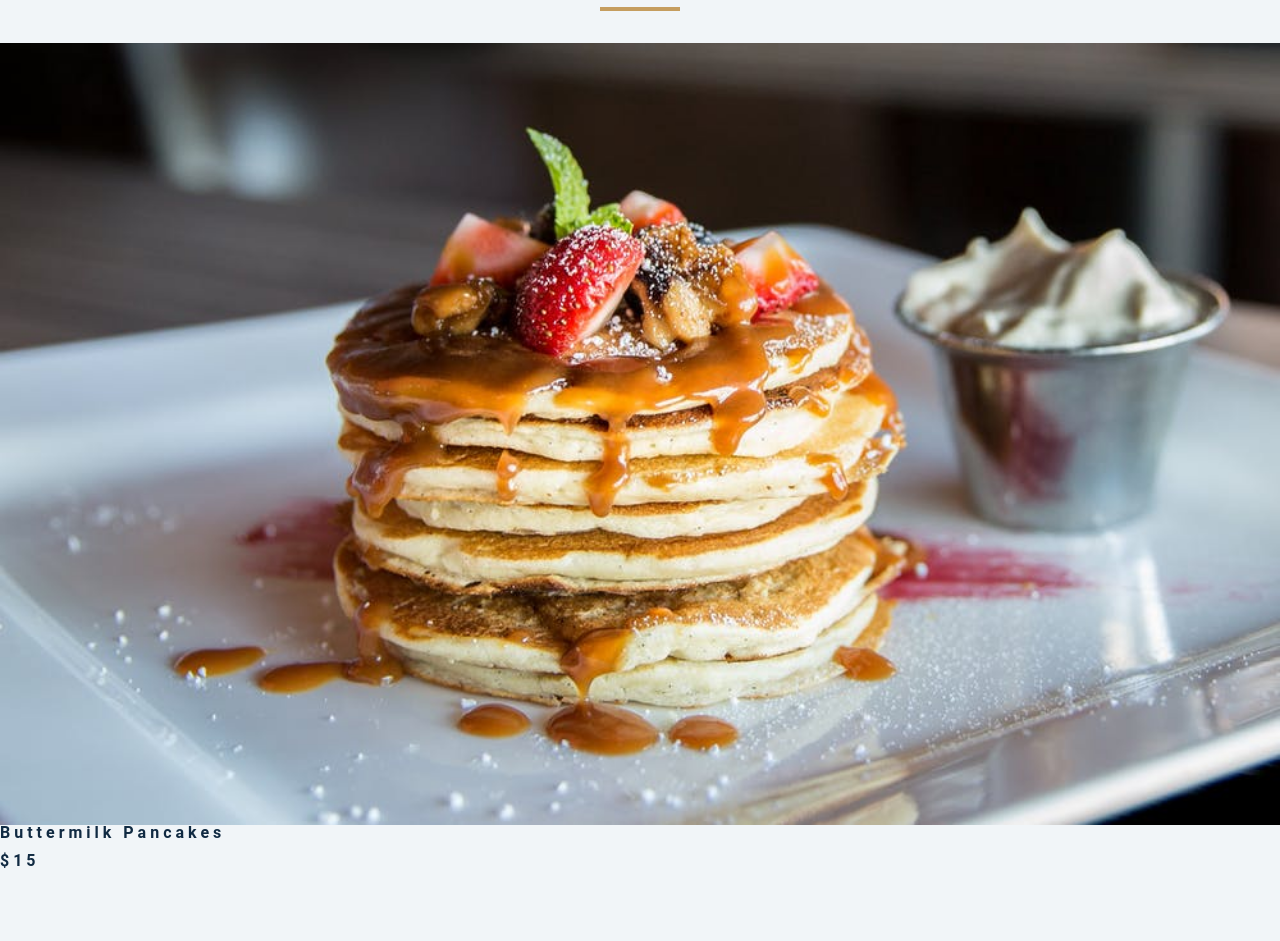
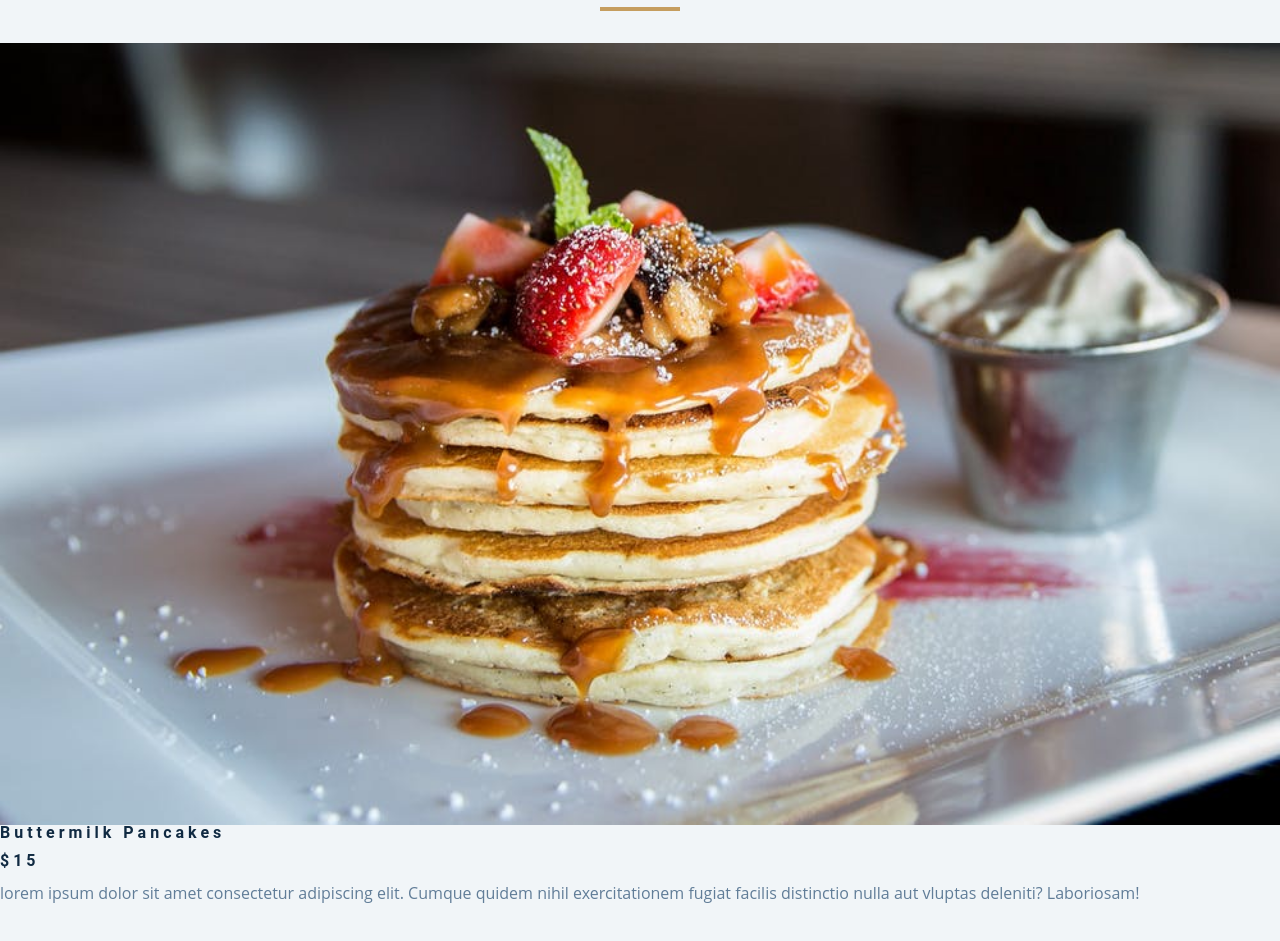
Before and after one commit to nanceed/menu-project, a plain HTML site: page index.html in a window 1280 px wide. Shown: the part 125-1066 px from the top of the page. Drawn offline with Linux system fonts and the light colour scheme.

Commit message:
Added header paragraph

```diff
--- a/index.html
+++ b/index.html
@@ -26,6 +26,9 @@
             <h4>buttermilk pancakes</h4>
             <h4 class="price">$15</h4>
             </header>
+            <p class="item-text">
+                lorem ipsum dolor sit amet consectetur adipiscing elit. Cumque quidem nihil exercitationem fugiat facilis distinctio nulla aut vluptas deleniti? Laboriosam!
+            </p>
         </div>
        </article>
        <!--end of single items-->
```
